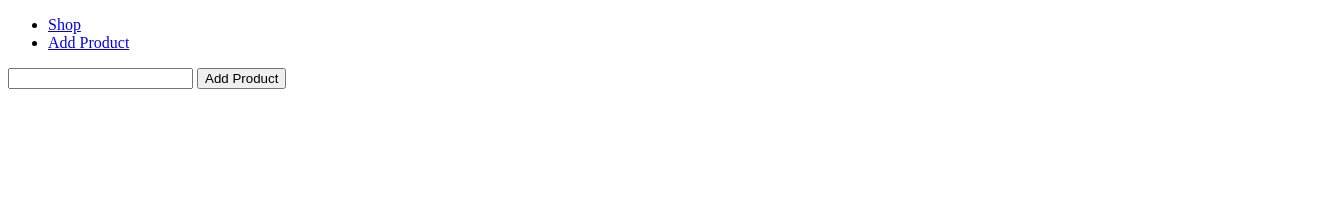
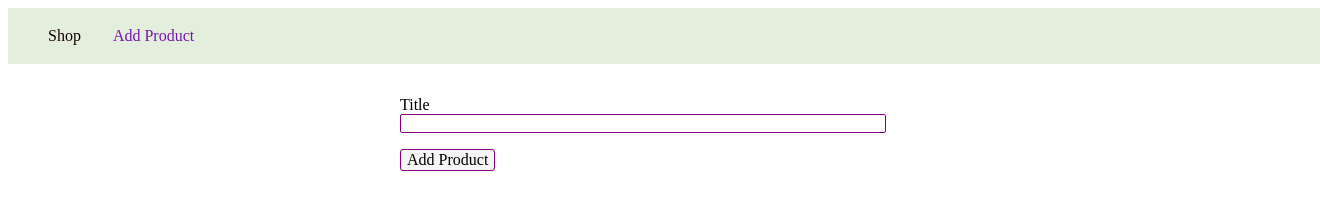
Before and after one commit to misbahaamer/NodeJSOnlineShop, a website: page views/add-product.html in a window 1280 px wide. Shown: the whole page, 1320 px wide, since content can reach past the window. Drawn offline with Linux system fonts and the light colour scheme.

Commit message:
static files

```diff
--- /dev/null
+++ b/public/css/main.css
@@ -0,0 +1,38 @@
+.body{
+    padding: 0;
+    margin: 0;
+    font-family: sans-serif;
+}
+main{
+    padding: 1rem;
+}
+.main-header{
+    width: 100%;
+    height: 3.5rem;
+    background-color: rgb(228, 238, 220);
+    padding: 0 1.5rem;
+}
+.main-header__item-list{
+    padding: 0;
+    margin: 0;
+    list-style: none;
+    display: flex;
+}
+.main-header__item{
+    padding: 0;
+    margin: 0 1rem;
+}
+.main-header__item a{
+   text-decoration: none;
+   color: rgb(20, 2, 2);
+}
+.main-header__nav{
+    height: 100%;
+    display: flex;
+    align-items: center;
+}
+.main-header__item a:hover,
+.main-header__item a:active,
+.main-header__item a.active{
+    color: rgb(117, 20, 173);
+}
--- /dev/null
+++ b/public/css/product.css
@@ -0,0 +1,29 @@
+.form-control{
+    margin: 1rem 0;
+}
+.form-control label,
+.form-control input{
+    display: block;
+    width: 100%;
+}
+.form-control input{
+    border: 1px solid purple;
+    border-radius: 2px;
+}
+button{
+    font: inherit;
+    border: 1px solid purple;
+    border-radius: 3px;
+    background: whitesmoke;
+    cursor: pointer;
+}
+button:hover,
+button:active{
+    background-color: purple;
+    color: whitesmoke;
+}
+.product-form{
+    width: 30rem;
+    max-width: 90%;
+    margin: auto;
+}
--- /dev/null
+++ b/util/path.js
@@ -0,0 +1,3 @@
+const path = require('path');
+
+module.exports = path.dirname(process.mainModule.filename);
--- a/views/add-product.html
+++ b/views/add-product.html
@@ -10,23 +10,27 @@
         <title>Add Product</title>
         <meta name="description" content="">
         <meta name="viewport" content="width=device-width, initial-scale=1">
-        <link rel="stylesheet" href="">
+        <link rel="stylesheet" href="/css/product.css">
+        <link rel="stylesheet" href="/css/main.css">
     </head>
     <body>
         <!--[if lt IE 7]>
             <p class="browsehappy">You are using an <strong>outdated</strong> browser. Please <a href="#">upgrade your browser</a> to improve your experience.</p>
         <![endif]-->
-        <header>
-            <nav>
-                <ul>
-                    <li><a href="/">Shop</a></li>
-                    <li><a href="/add-product">Add Product</a></li>
+        <header class="main-header">
+            <nav class="main-header__nav">
+                <ul class="main-header__item-list">
+                    <li class="main-header__item"><a href="/">Shop</a></li>
+                    <li class="main-header__item"><a class="active"href="/admin/add-product">Add Product</a></li>
                 </ul>
             </nav>
         </header>
         <main>
-            <form action="/add-product" method="POST">
-                <input type="text" name="title">
+            <form class="product-form" action="/admin/add-product" method="POST">
+                <div class="form-control">
+                    <label for="title">Title</label>
+                    <input type="text" name="title">
+                </div>
                 <button type="submit">Add Product</button>
             </form>
         </main>
```
Also changed, not shown: app.js (+6 -4 lines), routes/admin.js (+6 -6 lines), routes/shop.js (+5 -3 lines), views/404.html (added, +71 -0 lines), views/shop.html (+6 -6 lines).
